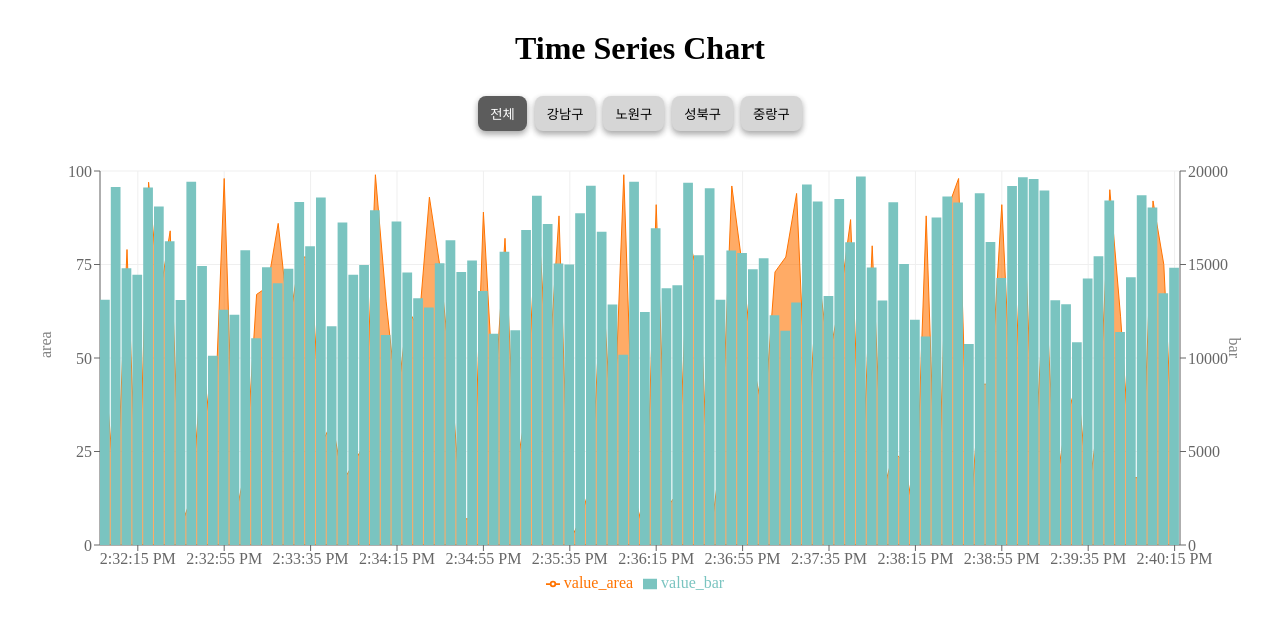
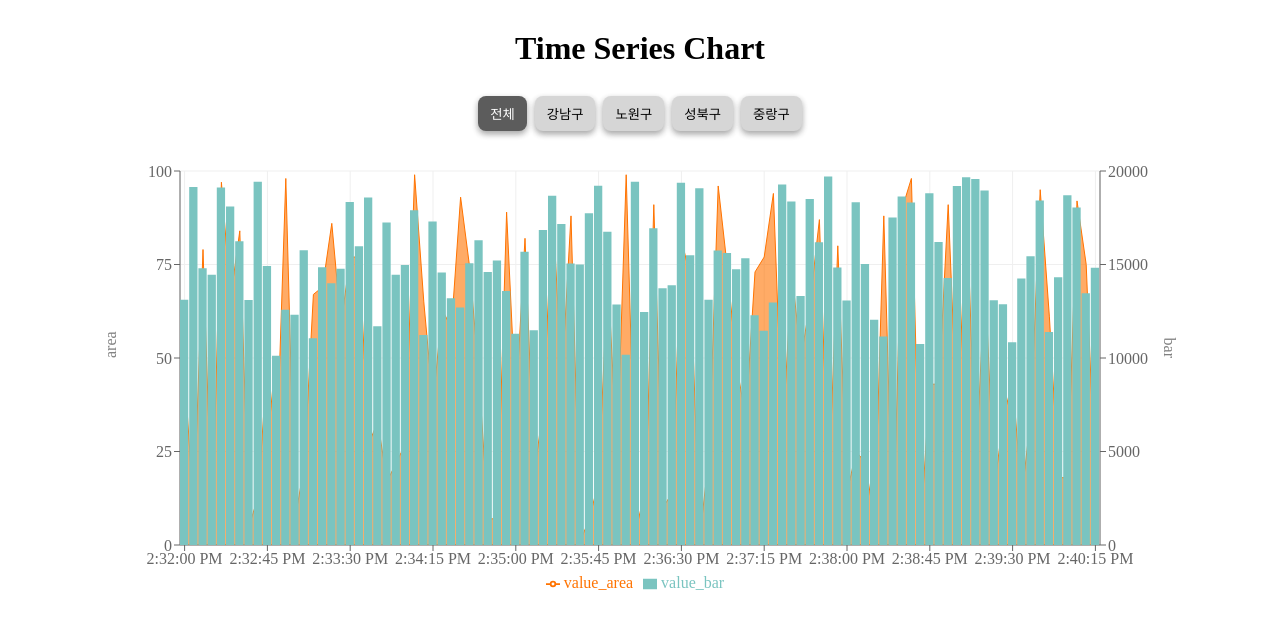
Before and after one commit to dbwlgp1yng/time-ser-chart, a React (Create React App) app: page / in a window 1280 px wide. Shown: the top 628 px of the page. Built offline with nearby package versions, Linux system fonts and the light colour scheme.

Commit message:
design: chart design

```diff
--- a/src/components/Chart/Chart.tsx
+++ b/src/components/Chart/Chart.tsx
@@ -19,7 +19,7 @@
   const filteredData = district ? data.filter((item) => item.id === district) : data;
 
   return (
-    <ResponsiveContainer width="100%" height={500} >
+    <ResponsiveContainer width="100%" height={500}>
       <ComposedChart
         data={filteredData}
         margin={{ top: 40, right: 40, bottom: 40, left: 40 }}
@@ -27,11 +27,11 @@
         <CartesianGrid stroke="#efefef" />
         <XAxis dataKey="time" />
         <YAxis
-          label={{ value: 'area', angle: -90, position: 'insideLeft' }}
+          label={{ value: 'area', angle: -90, position: 'insideLeft', offset: -10 }}
           yAxisId="left"
         />
         <YAxis
-          label={{ value: 'bar', angle: 90, position: 'insideRight' }}
+          label={{ value: 'bar', angle: 90, position: 'insideRight', offset: -10 }}
           yAxisId="right"
           orientation="right"
         />
--- a/src/components/common/layout/Layout.tsx
+++ b/src/components/common/layout/Layout.tsx
@@ -15,10 +15,10 @@
 export default Layout;
 
 const StyledLayout = styled.div`
-  max-width: 1440px;
   display: flex;
   flex-direction: column;
   justify-content: center;
   align-items: center;
   margin: 0 auto;
+  padding: 0 5rem;
 `;
```
